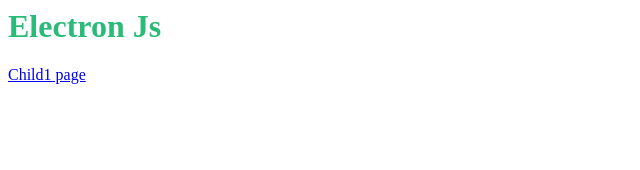
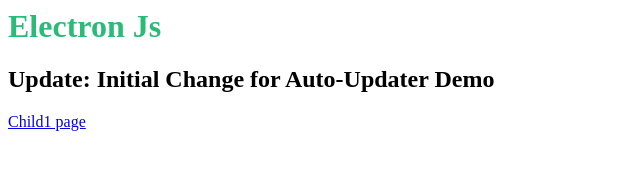
Before and after one commit to jaydipkavar/demo_desktop, an Electron app: page index.html in a window 1280 px wide. Shown: the whole page, without its empty margins (0-640 px from the left). Drawn offline with Linux system fonts and the light colour scheme.

Commit message:
Update: Initial Change for Auto-Updater Demo

```diff
--- a/index.html
+++ b/index.html
@@ -8,6 +8,7 @@
 
     <body>
         <h1 style="color:rgb(43, 187, 120)">Electron Js</h1>
+        <h2>Update: Initial Change for Auto-Updater Demo</h2>
         <a href="child.html" target="_blank">Child1 page</a>
     </body>
 
```
